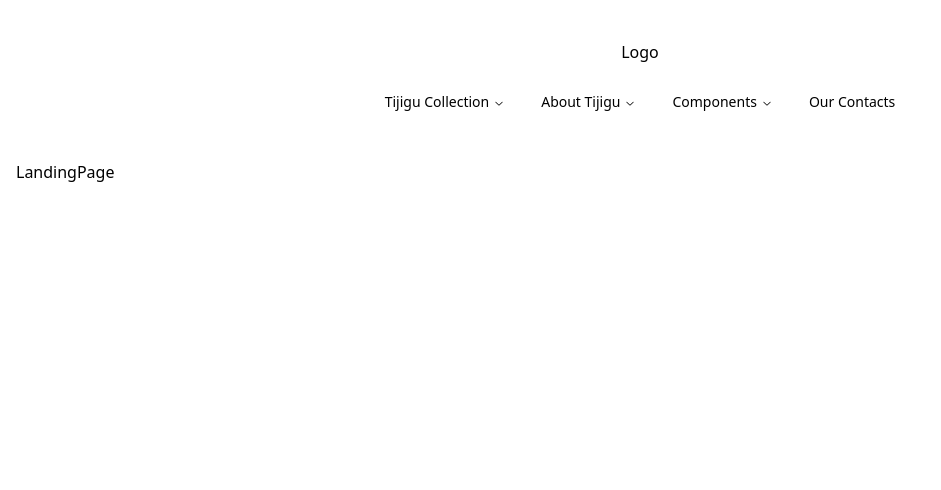
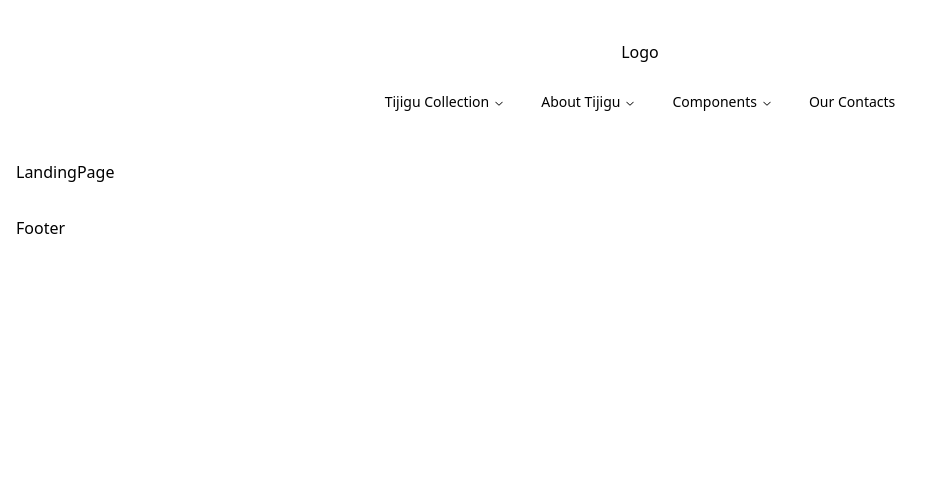
Before and after one commit to DreMukare/mara-hotels-poc, a React (Vite) app: page / in a window 1280 px wide. Shown: the top 490 px of the page, without its empty margins (0-941 px from the left). Built offline with nearby package versions, Linux system fonts and the light colour scheme.

Commit message:
feat(layout): improved layout

```diff
--- /dev/null
+++ b/src/components/layout/MainContentLayout.tsx
@@ -0,0 +1,9 @@
+type Props = {
+  children: React.ReactNode;
+};
+
+const MainContentLayout = (props: Props) => {
+  return <div className="min-h-[70vh]">{props.children}</div>;
+};
+
+export default MainContentLayout;
--- a/src/components/layout/PageLayout.tsx
+++ b/src/components/layout/PageLayout.tsx
@@ -4,12 +4,12 @@ import Footer from "../common/Footer";
 
 const PageLayout = () => {
   return (
-    <div className="h-screen relative">
+    <div className="h-[100vh]">
       <Navbar />
-      <div className="h-max px-4">
+      <div className="px-4 pb-4">
         <Outlet />
       </div>
-      <div className="absolute bottom-0 left-0 h-[20%] px-4">
+      <div className="h-[30%] px-4 pt-4">
         <Footer />
       </div>
     </div>
```
